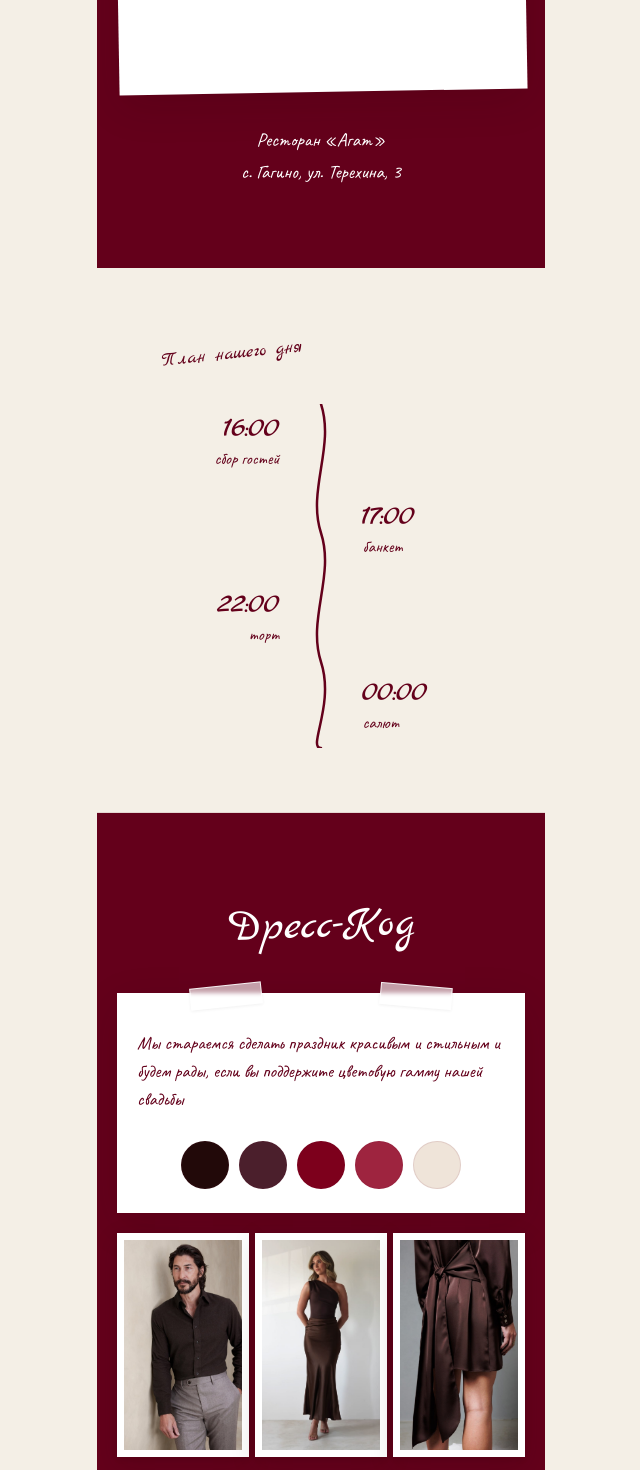
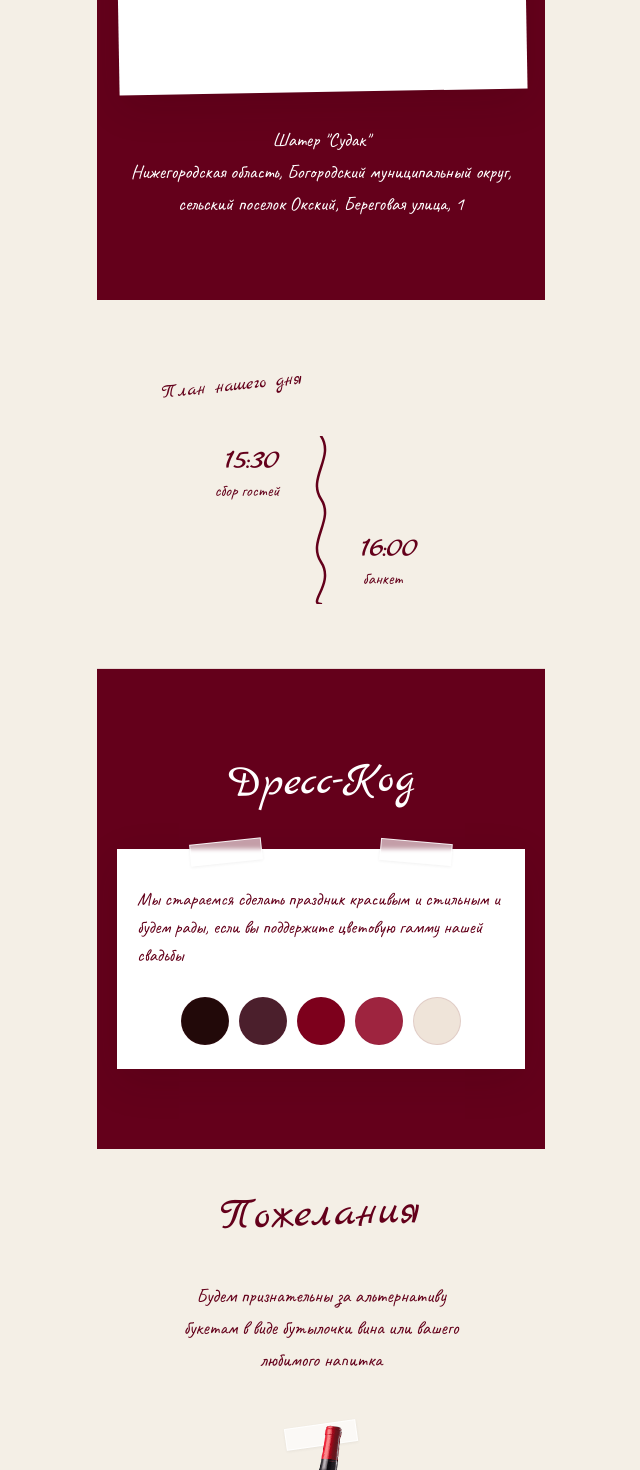
Before and after one commit to NotBadUS/wedding, a React (Vite) app: page / in a window 1280 px wide. Shown: the part 1800-3270 px from the top of the page, without its empty margins (319-959 px from the left). Built offline with nearby package versions, Linux system fonts and the light colour scheme.

Commit message:
change location and plan

```diff
--- a/src/App.jsx
+++ b/src/App.jsx
@@ -18,10 +18,8 @@ const fadeUp = {
 const palette = ["#220909", "#4b1f2c", "#7d001c", "#9e243f", "#efe4d9"];
 
 const dayPlan = [
-  { time: "16:00", label: "сбор гостей", side: "left" },
-  { time: "17:00", label: "банкет", side: "right" },
-  { time: "22:00", label: "торт", side: "left" },
-  { time: "00:00", label: "салют", side: "right" },
+  { time: "15:30", label: "сбор гостей", side: "left" },
+  { time: "16:00", label: "банкет", side: "right" },
 ];
 
 function PlanItem({ time, label, align }) {
@@ -379,7 +377,7 @@ ${data.favoriteSong}
           <h2 className="font-script text-[2.8rem] rotate-[-2deg]">Локация</h2>
           <TapedCard className="mt-8 overflow-hidden p-2 rotate-[-1deg]">
             <iframe
-              src="https://yandex.ru/map-widget/v1/?l=map&ll=45.022313%2C55.228639&z=17&pt=45.022313%2C55.228639%2Cpm2rdm"
+              src="https://yandex.ru/map-widget/v1/?ll=43.963093%2C56.323902&mode=search&oid=1062980326&ol=biz&z=17"
               width="100%"
               height="280"
               frameBorder="0"
@@ -389,9 +387,9 @@ ${data.favoriteSong}
             />
           </TapedCard>
           <p className="font-hand mt-8 text-[1.2rem] leading-8">
-            Ресторан «Агат»
+            Шатер "Судак"
             <br />
-            с. Гагино, ул. Терехина, 3
+            Нижегородская область, Богородский муниципальный округ, сельский поселок Окский, Береговая улица, 1
           </p>
         </motion.div>
       </Section>
@@ -488,21 +486,6 @@ ${data.favoriteSong}
             </div>
           </TapedCard>
 
-          <div className="mt-5 grid grid-cols-3 gap-1.5">
-            {[
-              { src: "/photos/look1.jpg", label: "образ 1" },
-              { src: "/photos/look2.jpg", label: "образ 2" },
-              { src: "/photos/look3.jpg", label: "образ 3" },
-            ].map((item) => (
-              <StickerImage
-                key={item.src}
-                src={item.src}
-                alt={item.label}
-                fallbackLabel={item.label}
-                className="h-56 !aspect-auto"
-              />
-            ))}
-          </div>
         </motion.div>
       </Section>
 
```
